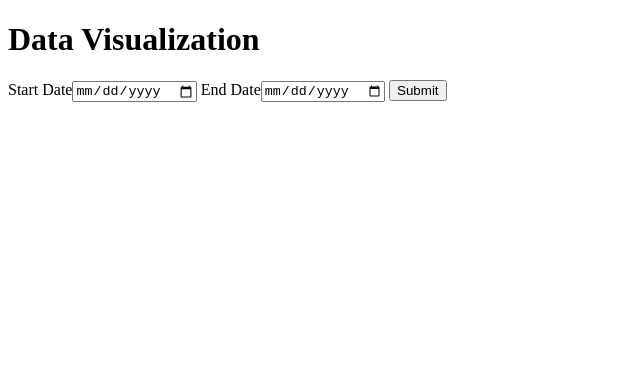
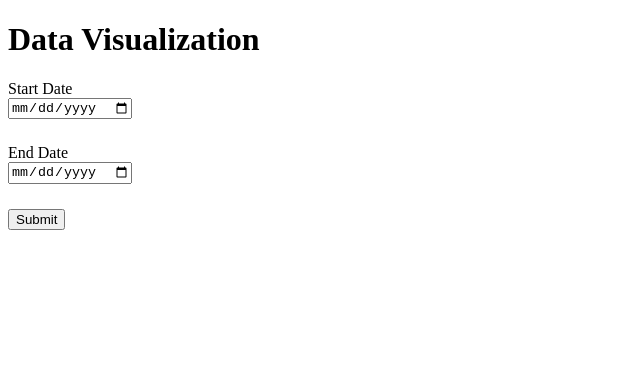
Before and after one commit to AjaySrin7/addinfiles, a plain HTML site: page index.html in a window 1280 px wide. Shown: the whole page, without its empty margins (0-640 px from the left). Drawn offline with Linux system fonts and the light colour scheme.

Commit message:
Update index.html

```diff
--- a/index.html
+++ b/index.html
@@ -54,5 +54,10 @@ var options = {
 
     <script src="helpers.js"></script>
 </body>
-
+<style>
+    input[type="date"] {
+        display: block;
+        margin-bottom: 25px;
+    }
+</style>
 </html>
```
